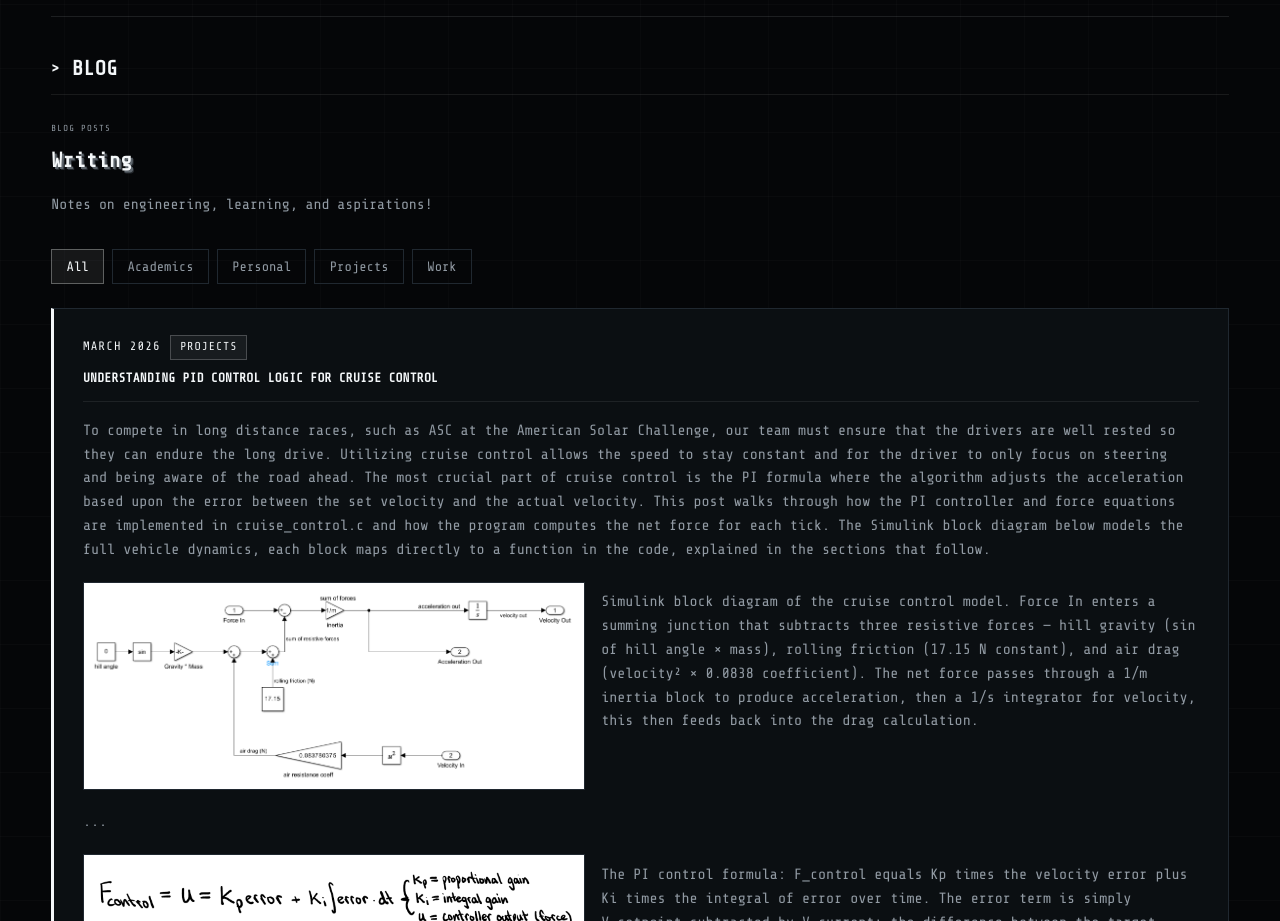
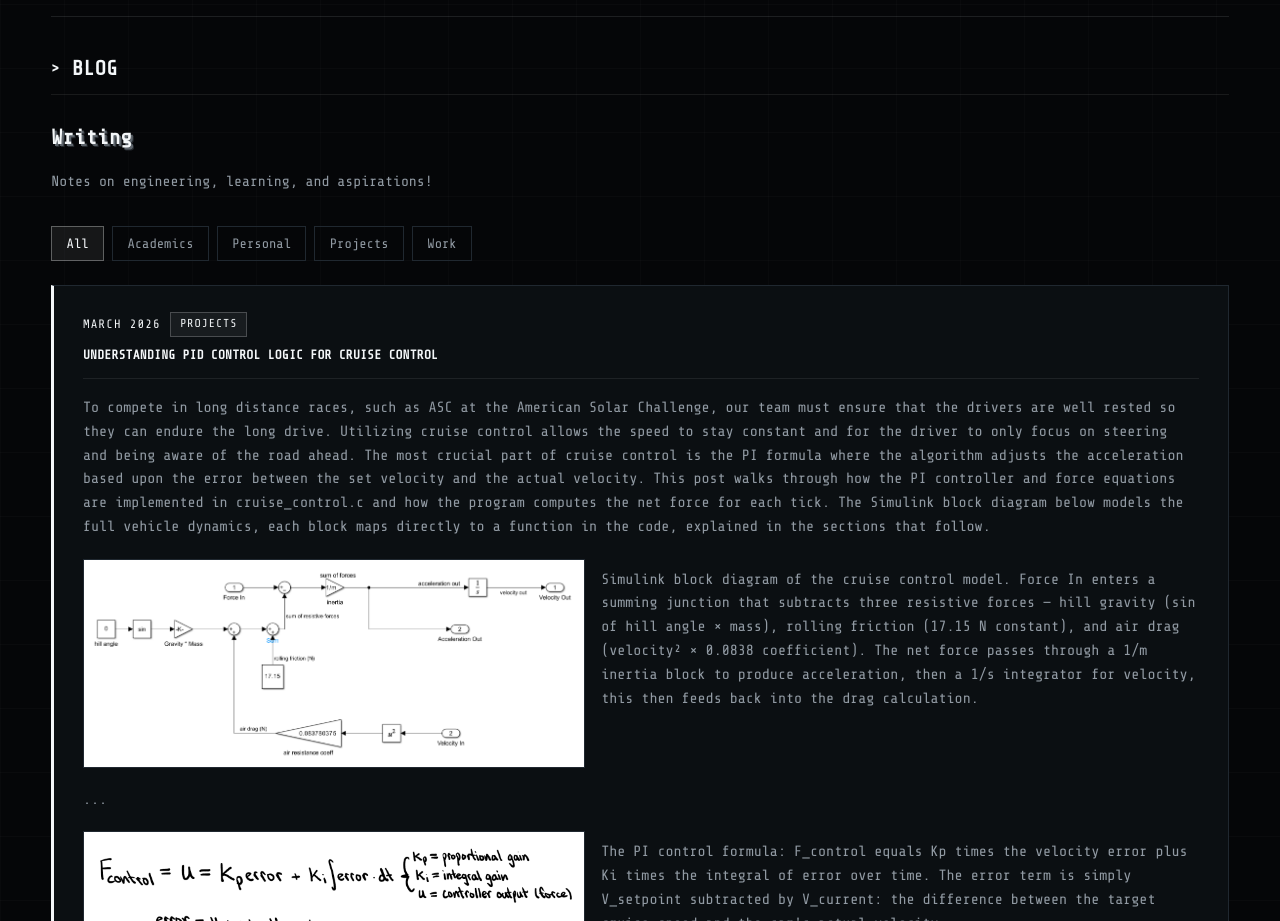
Before and after one commit to tonychen-2006/website_portfolio, a React (Vite) app: page / in a window 1280 px wide. Shown: the part 5500-6421 px from the top of the page. Built offline with nearby package versions, Linux system fonts and the light colour scheme.

Commit message:
Editted the blog section.

```diff
--- a/src/components/About.module.css
+++ b/src/components/About.module.css
@@ -19,15 +19,6 @@
 
 .blogHeader {
   margin-bottom: 2rem;
-}
-
-.eyebrow {
-  font-size: 0.55rem;
-  text-transform: uppercase;
-  letter-spacing: 0.14em;
-  color: var(--accent);
-  margin: 0 0 1.2rem;
-  font-family: var(--font-head);
 }
 
 .blogTitle {
--- a/src/components/About.tsx
+++ b/src/components/About.tsx
@@ -7,7 +7,6 @@ export default function About() {
       <h2>Blog</h2>
       <div className={styles.blogWrap}>
         <header className={styles.blogHeader}>
-          <p className={styles.eyebrow}>Blog Posts</p>
           <h3 className={styles.blogTitle}>Writing</h3>
           <p className={styles.blogDesc}>
             Notes on engineering, learning, and aspirations!
```
